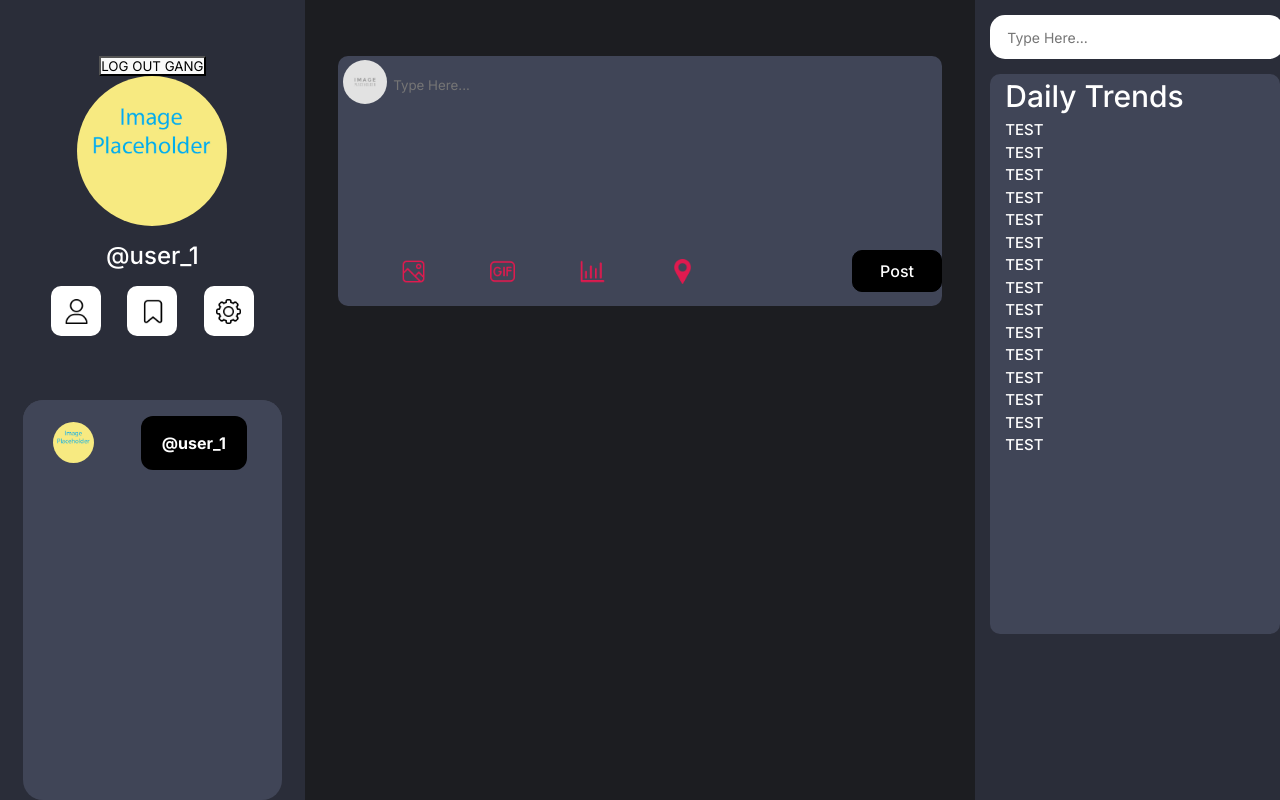
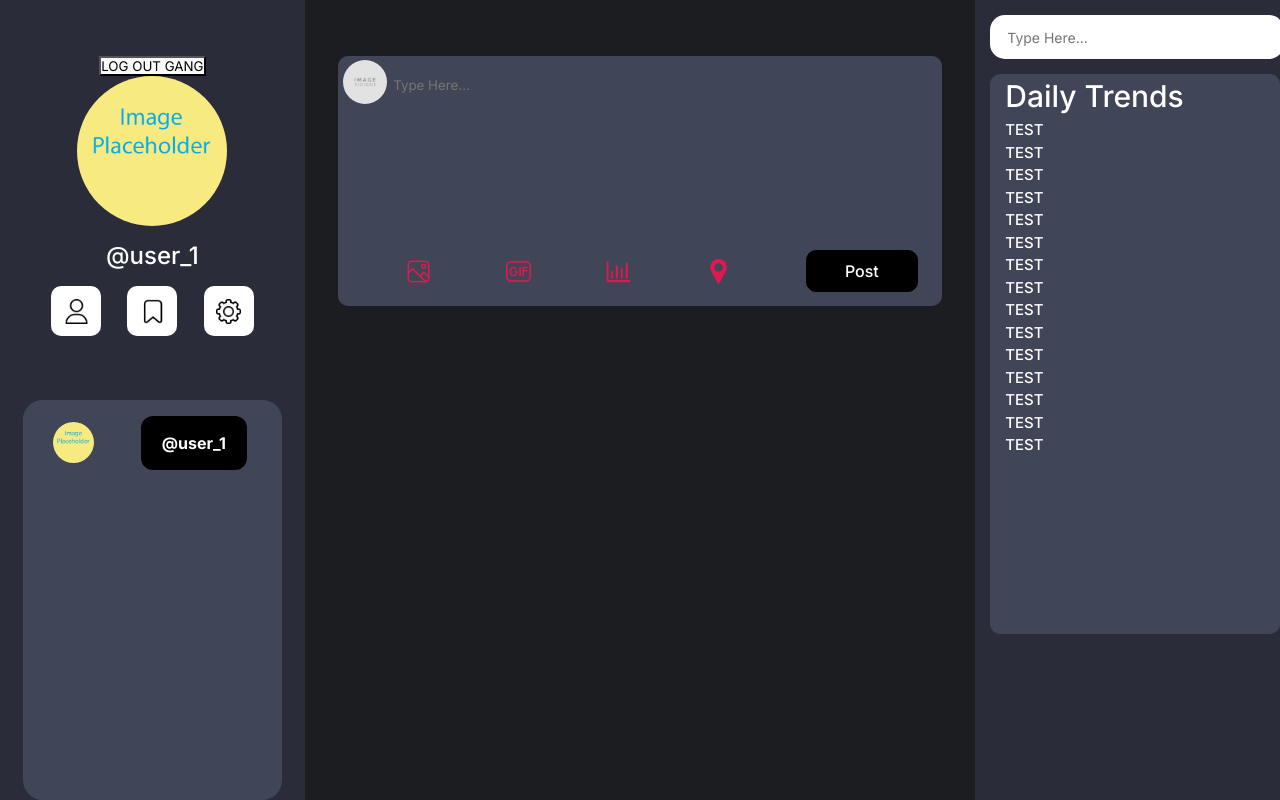
Before and after one commit to DylanBackus/SocialMedia, a React (Vite) app: page / in a window 1280 px wide. Built offline with nearby package versions, Linux system fonts and the light colour scheme; no server answers; the database is empty; sample sign-in values are in the browser's storage.

Commit message:
changedb utton

```diff
--- a/src/css/home.css
+++ b/src/css/home.css
@@ -206,7 +206,8 @@
     width: 20%;
     height: 40px;
     border-radius: 10px;
-    margin-left: 100px;
+    margin-left: auto;
+    margin-right: 24px;
 
     cursor: pointer;
     background-color: black;
```
